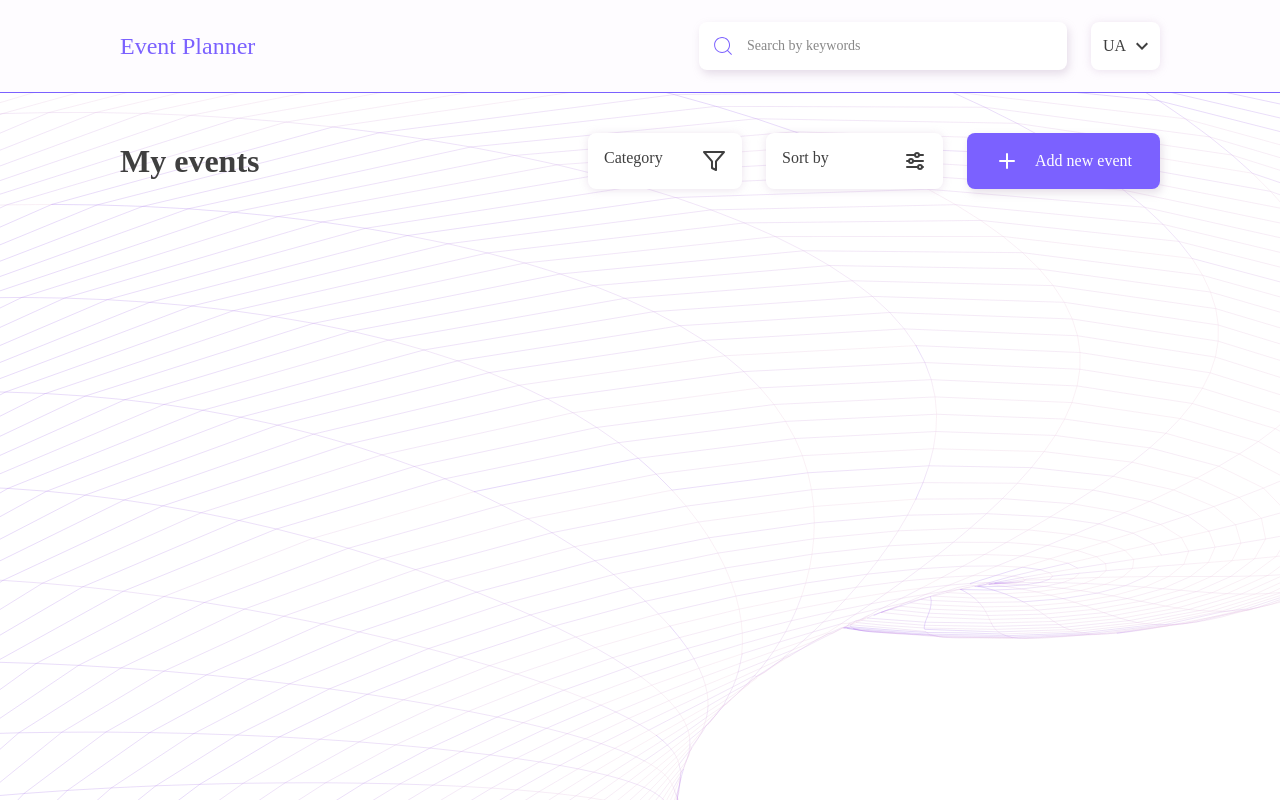
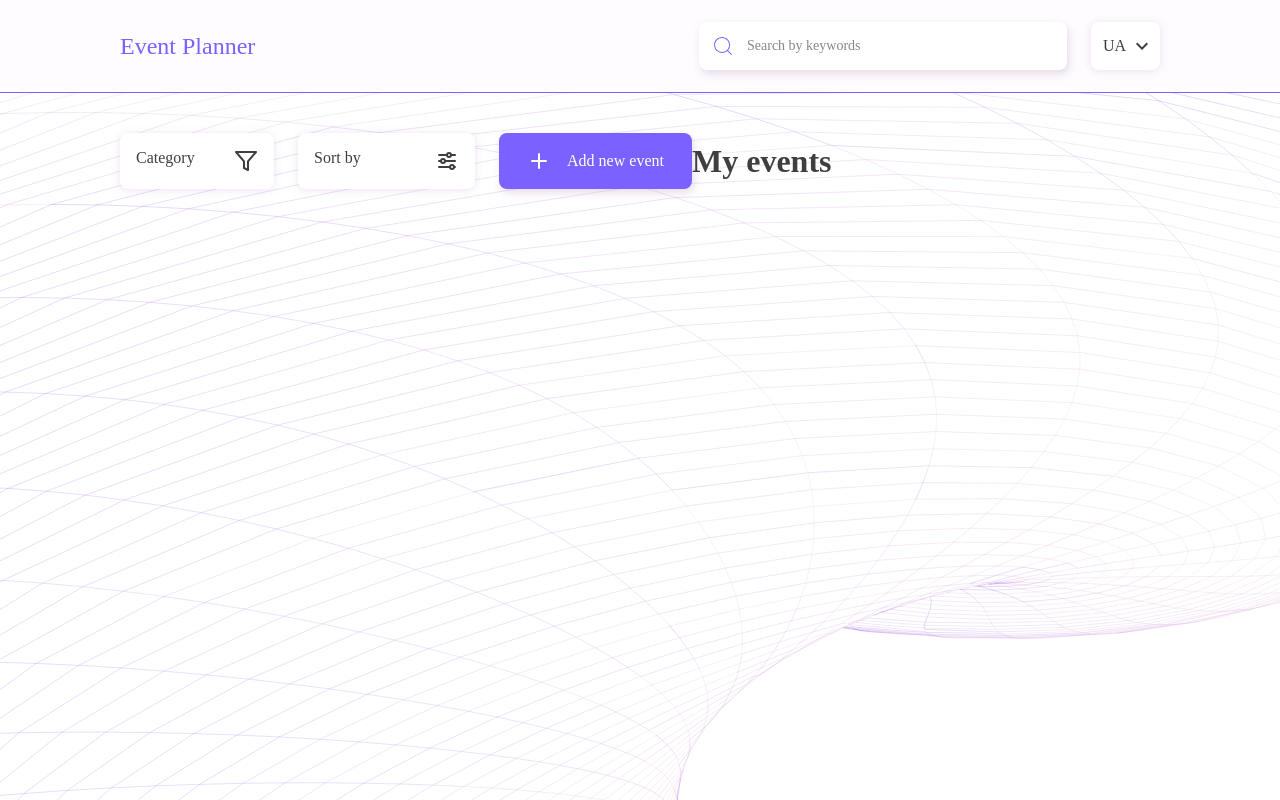
Before and after one commit to vadymfrlv/event-planner, a React (Vite) app: page / in a window 1280 px wide. Shown: the top 800 px of the page. Built offline with nearby package versions, Linux system fonts and the light colour scheme; a web font is replaced by a local one; what i18next-localstorage-backend would draw is missing.

Commit message:
WORK:
- created PagePanel comp and place return from HomePage
- replaced return from HomePage into PagePanel comp
- adjusted style for PagePanel

```diff
--- /dev/null
+++ b/src/components/PagePanel/PagePanel.styled.ts
@@ -0,0 +1,19 @@
+import styled from 'styled-components';
+
+export const PagePanelWrapper = styled.div`
+  @media (min-width: ${p => p.theme.screens.note}) {
+    display: flex;
+    align-items: center;
+  }
+`;
+
+export const PagePanelBtnsWrapper = styled.div`
+  position: relative;
+  display: flex;
+  align-items: center;
+  justify-content: flex-end;
+
+  @media (min-width: ${p => p.theme.screens.note}) {
+    position: static;
+  }
+`;
--- /dev/null
+++ b/src/components/PagePanel/PagePanel.tsx
@@ -0,0 +1,19 @@
+import { PageTitle } from 'components/PageTitle/PageTitle';
+import { ActionBtn } from 'components/ActionBtn/ActionBtn';
+import { Filter } from 'components/Filter/Filter';
+import { Sorter } from 'components/Sorter/Sorter';
+
+import { PagePanelWrapper, PagePanelBtnsWrapper } from './PagePanel.styled';
+
+export const PagePanel = () => {
+  return (
+    <PagePanelWrapper>
+      <PagePanelBtnsWrapper>
+        <Filter />
+        <Sorter />
+        <ActionBtn description="Add new event" isLink to="createEvent" />
+      </PagePanelBtnsWrapper>
+      <PageTitle title="My events" />
+    </PagePanelWrapper>
+  );
+};
--- a/src/pages/HomePage.tsx
+++ b/src/pages/HomePage.tsx
@@ -1,18 +1,7 @@
-import { PageTitle } from 'components/PageTitle/PageTitle';
-import { ActionBtn } from 'components/ActionBtn/ActionBtn';
-import { BaseBox } from 'components/Box/Box';
-import { Filter } from 'components/Filter/Filter';
-import { Sorter } from 'components/Sorter/Sorter';
+import { PagePanel } from 'components/PagePanel/PagePanel';
 
 const HomePage = () => {
-  return (
-    <BaseBox display="flex" alignItems="center">
-      <PageTitle title="My events" />
-      <Filter />
-      <Sorter />
-      <ActionBtn description="Add new event" isLink to="createEvent" />
-    </BaseBox>
-  );
+  return <PagePanel />;
 };
 
 export default HomePage;
```
